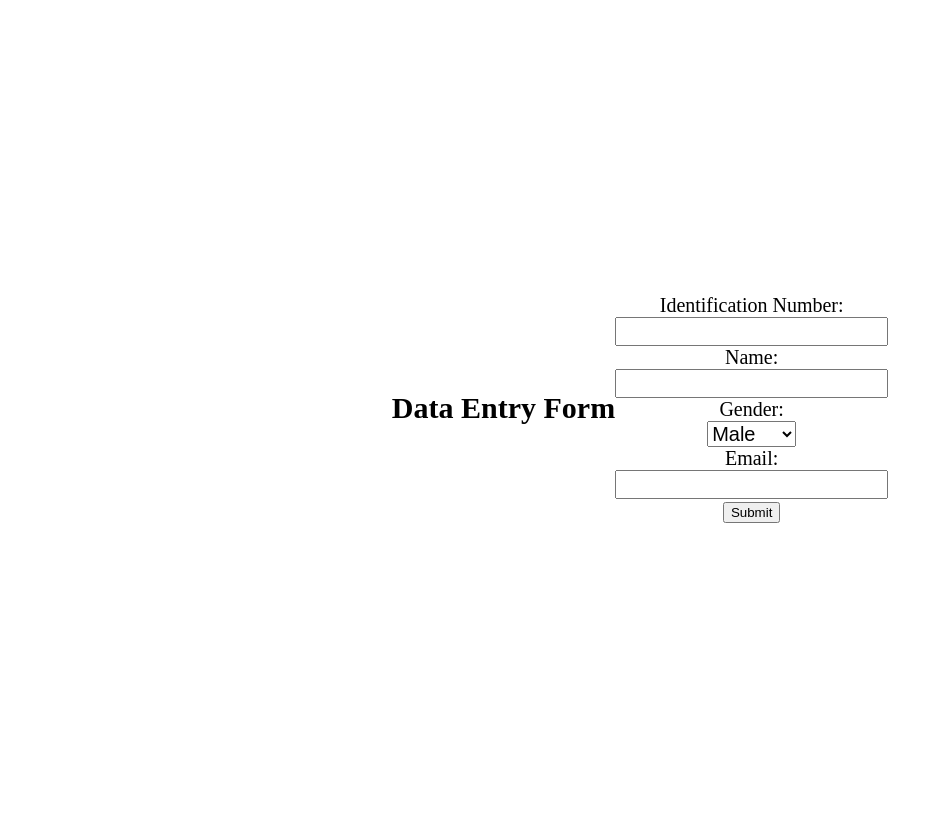
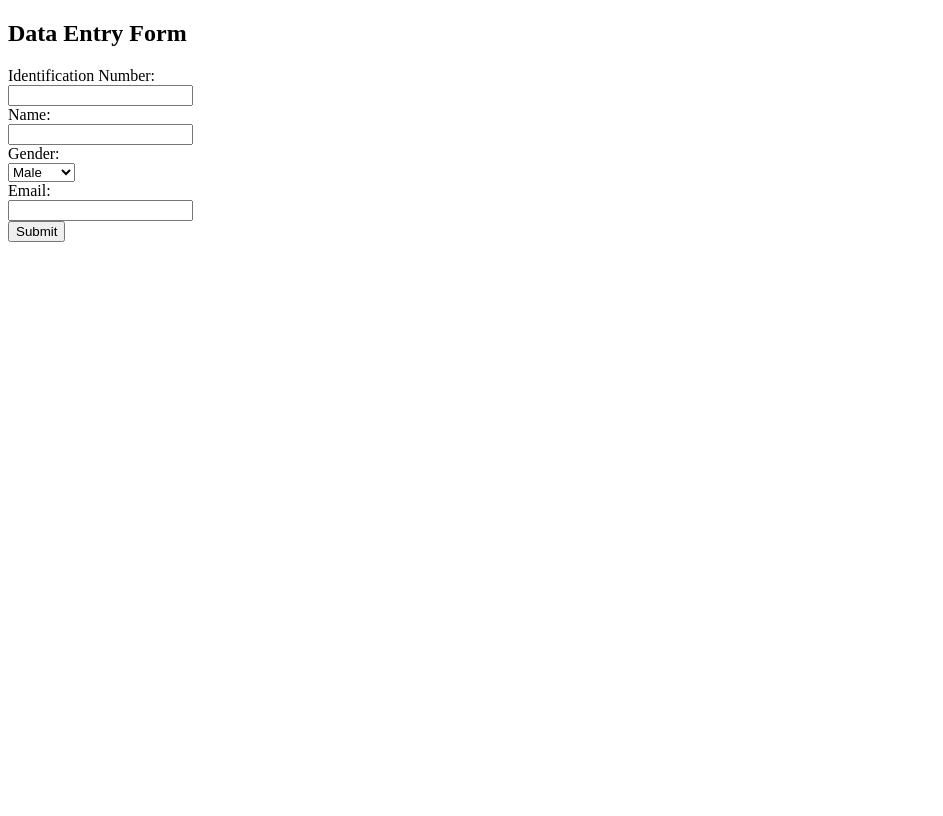
Before and after one commit to ccc5359/pr1, a Flask app: page / in a window 1280 px wide. Shown: the whole page, without its empty margins (0-943 px from the left). After the commit the page ends 242 px from the top, so only its background shows below. Run offline with Flask 3, Linux system fonts and the light colour scheme.

Commit message:
Update input_data.html

```diff
--- a/templates/input_data.html
+++ b/templates/input_data.html
@@ -3,25 +3,6 @@
 
 <head>
     <title>Data Entry Form</title>
-    <style>
-        body {
-            display: flex;
-            justify-content: center;
-            align-items: center;
-            height: 100vh;
-            font-size: 20px;
-        }
-
-        form {
-            text-align: center;
-        }
-
-        input[type="text"],
-        input[type="email"],
-        select {
-            font-size: 20px;
-        }
-    </style>
 </head>
 
 <body>
```
